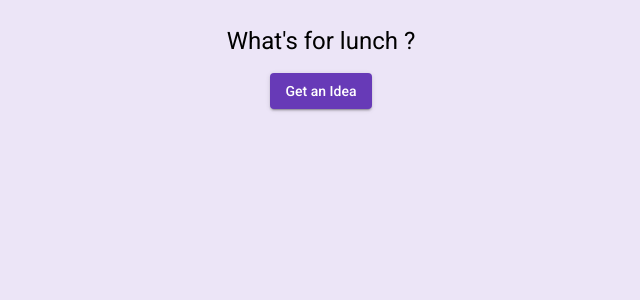
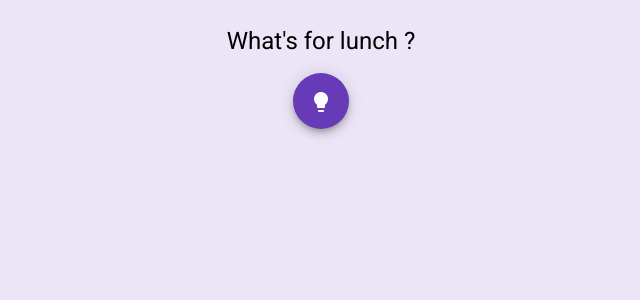
Before and after one commit to yuriykatko/lunch-plans, an Angular app: page / in a window 1280 px wide. Shown: the top 300 px of the page, without its empty margins (319-959 px from the left). Built offline with nearby package versions, Linux system fonts and the light colour scheme.

Commit message:
better button

```diff
--- a/src/app/components/idea-generator/idea-generator.component.html
+++ b/src/app/components/idea-generator/idea-generator.component.html
@@ -2,11 +2,12 @@
   <h1>What's for lunch ?</h1>
 
   <button
-    mat-raised-button
+    mat-fab
+    title="Generate Lunch Idea"
     color="primary"
     title="Get Lunch Idea"
     (click)="getLunchIdea()"
   >
-    Get an Idea
+    <mat-icon>lightbulb</mat-icon>
   </button>
 </div>
```
